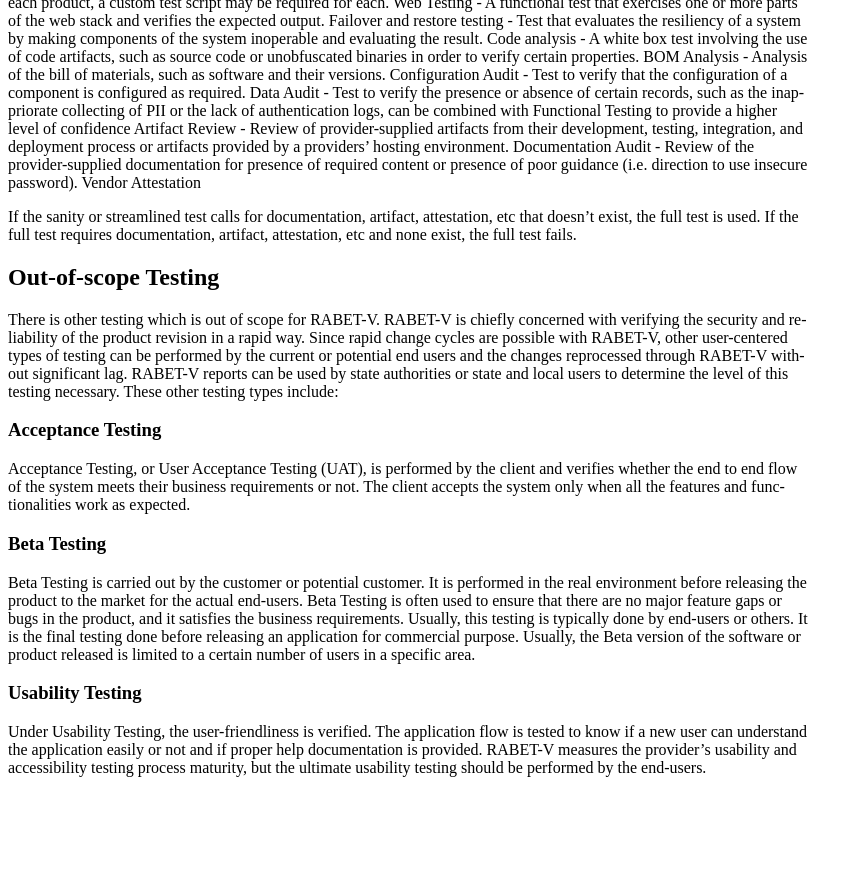
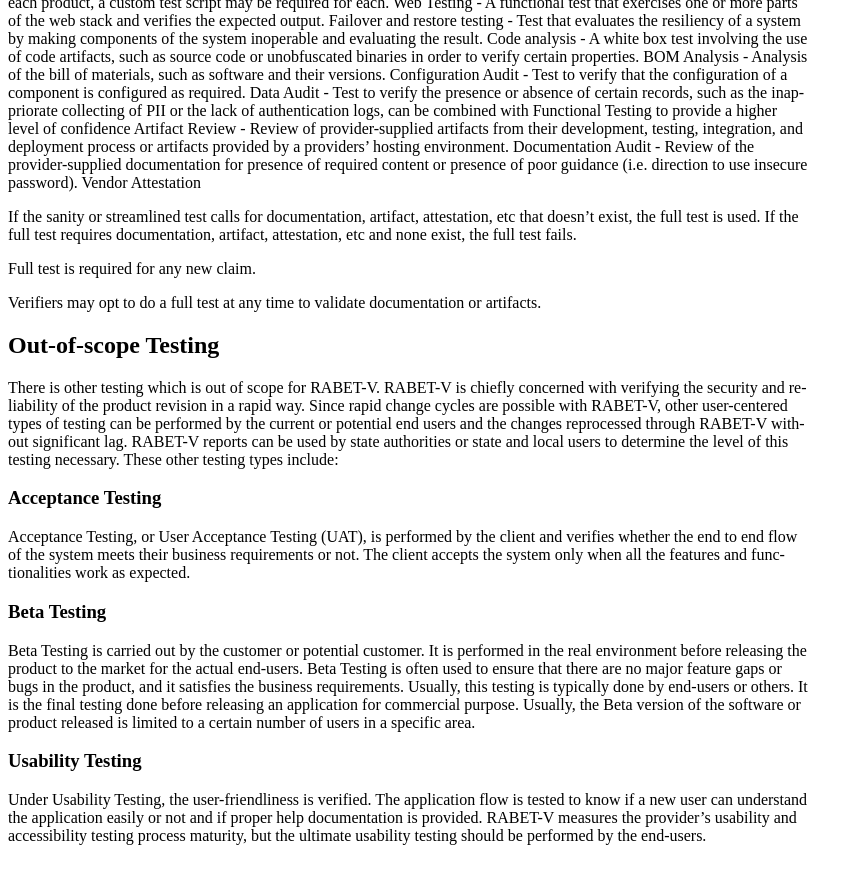
Before and after one commit to it-dept-cis/RABET-V-Pilot, a Sphinx documentation site: the page built from docs/source/Activities/Product_Verification_Process.md, in a window 1280 px wide and 900 px high, scrolled down 2420 px. Shown: the top 884 px of the window, without its empty margins (0-863 px from the left). Built offline with Sphinx 7.4.7, drawn with Linux system fonts in a browser that asks for light colours; pages that are not in the unit, such as notebooks, are missing from menus.

Commit message:
some document updates

```diff
--- a/docs/source/Activities/Product_Verification_Process.md
+++ b/docs/source/Activities/Product_Verification_Process.md
@@ -131,6 +131,14 @@
 
 If the sanity or streamlined test calls for documentation, artifact, attestation, etc that doesn't exist, the full test is used. If the full test requires documentation, artifact, attestation, etc and none exist, the full test fails.
 
+Full test is required for any new claim.
+
+Verifiers may opt to do a full test at any time to validate documentation or artifacts.
+
+
+
+
+
 
 ### Out-of-scope Testing
 
```
Also changed, not shown: 3 other files.
